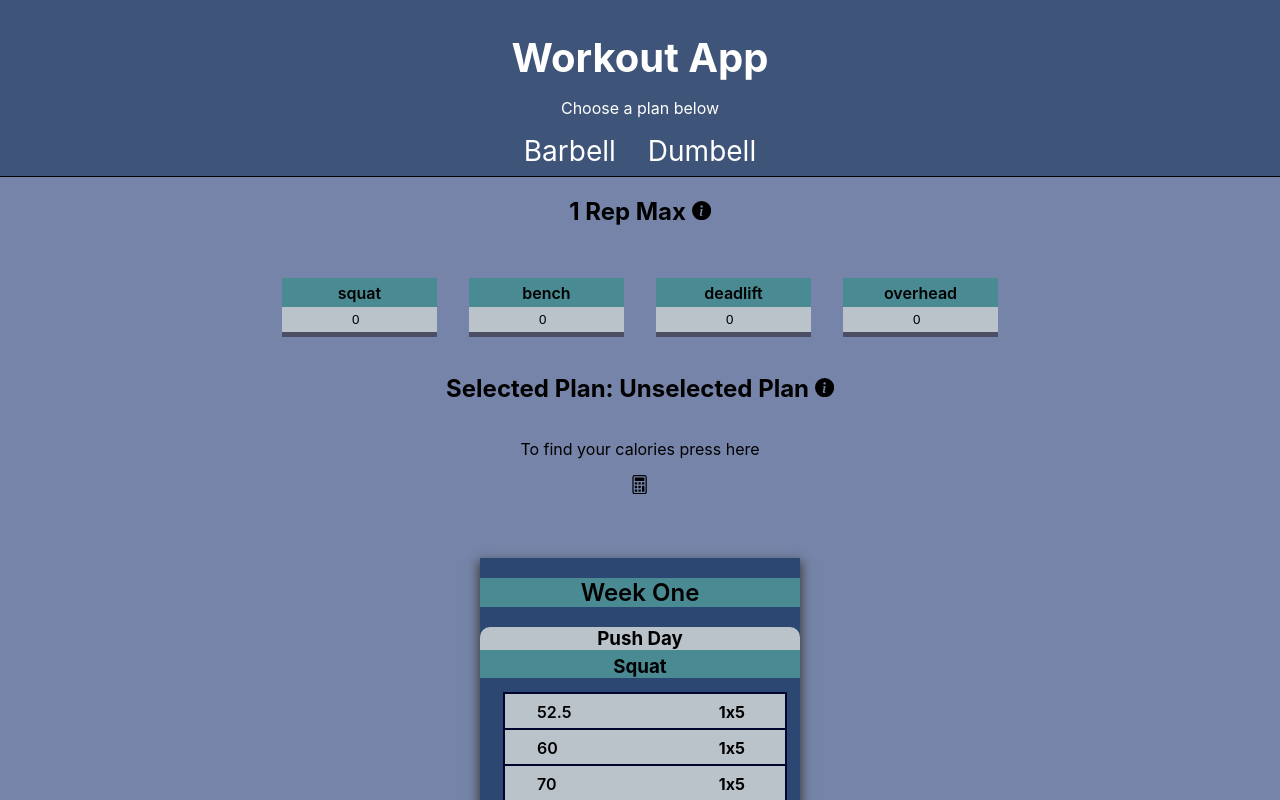
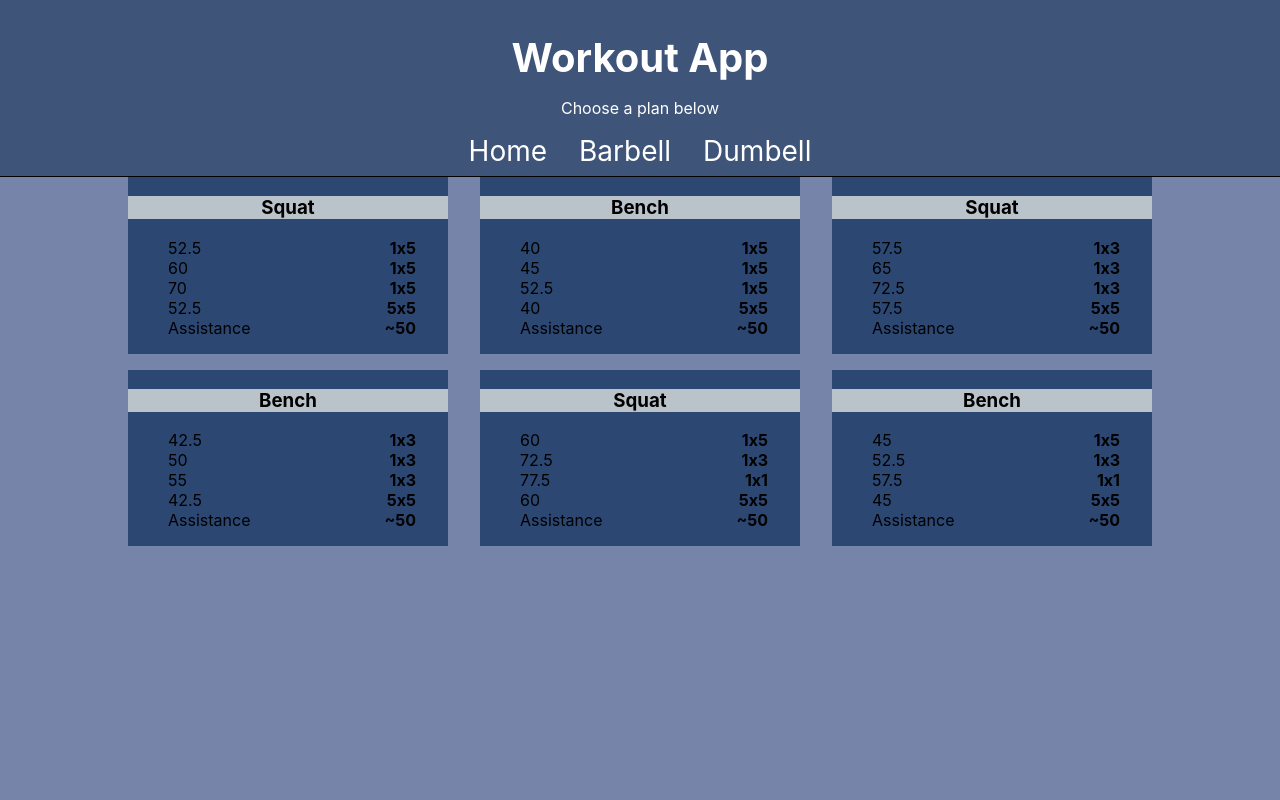
Before and after one commit to AroonSalotra/workout-app, a React (Create React App) app: page /workout-app/plan-1 in a window 1280 px wide. Shown: the top 800 px of the page. Built offline with nearby package versions, Linux system fonts and the light colour scheme.

Commit message:
add landing page

```diff
--- a/src/App.css
+++ b/src/App.css
@@ -34,8 +34,6 @@ html {
     height: 1rem;
 }
 
-.containerMain {}
-
 .navbar-container {
     background: var(--clr-main);
     background: #3f5479;
@@ -46,7 +44,7 @@ html {
     color: white;
 }
 
-.navbar-container > h1 {
+.navbar-container>h1 {
     font-size: 2.5rem;
 }
 
@@ -54,6 +52,65 @@ a:-webkit-any-link {
     text-decoration: none;
     color: inherit;
 }
+
+.wrapper-landing {
+    display: flex;
+    justify-content: center;
+    flex-wrap: wrap;
+    flex-direction: column;
+    align-items: center;
+    /* column-gap: 3rem; */
+}
+
+.wrapper-landing div {
+    /* width: 5rem;
+    height: 5rem; */
+}
+
+#barbell {
+    color: rgb(204, 143, 29);
+}
+
+#dumbell {
+    color: rgb(33, 167, 33);
+}
+
+#bodyweight {
+    color: rgb(223, 223, 77);
+}
+
+.landing-body {
+    font-size: 1.5rem;
+    position: absolute;
+    transform: translate(13rem, -20rem);
+    color: inherit;
+}
+
+.landing-title {
+    /* position: absolute;
+    transform: translate(13rem, -20rem); */
+    text-transform: capitalize;
+    border: 3px solid;
+    padding: 30px;
+    background: rgba(109, 106, 106, 0.596);
+    text-shadow: 1px 1px black;
+    /* font-size: 3rem; */
+    width: 20rem;
+}
+
+.landing-text {
+    font-weight: 700;
+}
+
+.landing-img {
+    width: 600px;
+    width: 70vw;
+    height: 600px;
+    object-fit: cover;
+}
+
+
+
 
 .navbar-links {
     display: flex;
@@ -66,6 +123,11 @@ a:-webkit-any-link {
 
 link {
     text-decoration: none;
+}
+
+.img-lifting {
+    width: 200px;
+    height: auto;
 }
 
 .link-hover {
@@ -85,27 +147,6 @@ link {
 #link-two {
     transform: translate(3.6rem, 2.5rem);
     width: 7rem;
-}
-
-.containerWeek {
-    margin-top: 5rem;
-    /* border: 3px solid black; */
-    display: grid;
-    justify-content: center;
-    align-items: center;
-    grid-template-columns: repeat(3, 25rem);
-}
-
-.trainingDay {
-    background: var(--clr-main);
-}
-
-.subTitle {
-    background: var(--clr-a);
-    /* border-bottom: 2px solid var(--clr-c); */
-    /* padding-left: 6.5rem; */
-    text-align: center;
-    font-weight: 600;
 }
 
 .subTitle2 {
@@ -132,17 +173,6 @@ link {
 
 .indicator:hover {}
 
-.trainingDay h3 {
-    margin: auto;
-    /* padding-left: 1rem; */
-    text-align: center;
-}
-
-.containerWeek h3 {
-    background: var(--clr-a);
-    /* border-bottom-left-radius: var(--px-5); */
-}
-
 .bg-col {
     background: var(--clr-a);
     text-align: center;
@@ -156,11 +186,7 @@ link {
     display: flex;
     justify-content: center;
     align-items: center;
-    /* gap: 2rem; */
     column-gap: 2rem;
-    /* text-align: left; */
-    /* padding-top: 3rem; */
-    /* border: 3px solid red; */
 }
 
 .trainingMax input {
@@ -172,27 +198,6 @@ link {
     justify-content: center;
     gap: 5rem;
     padding-top: 5rem;
-}
-
-.trainingWeek {
-    background: var(--clr-main);
-    box-shadow: 0 5px 10px 2px rgb(65, 63, 63);
-    width: 20rem;
-    text-align: left;
-    /* border-left: 20px solid var(--clr-b); */
-    /* border-radius: 10px; */
-    transform: translateY(-20px);
-}
-
-.trainingWeek li {
-    list-style: none;
-    font-weight: 600;
-    transform: translateX(-15px);
-    padding: .5rem;
-    background: var(--clr-highlight);
-    outline: 2px solid rgb(1, 4, 44);
-    padding-left: 2rem;
-    cursor: pointer;
 }
 
 .select-container {
@@ -215,13 +220,32 @@ link {
     background: var(--clr-bg);
 }
 
-.list {
+.containerContent {
+    /* display: flex; */
+    flex-direction: column;
+}
+
+.subtitle {
+    text-transform: capitalize;
+    background: var(--clr-highlight);
+    /* height: fit-content; */
+}
+
+.program {
     background: var(--clr-main);
 }
 
-.containerContent {
-    display: flex;
-    flex-direction: column;
+.wrapper-plan-a {
+    display: grid;
+    grid-template-columns: repeat(3, 25%);
+    justify-content: center;
+    column-gap: 2rem;
+    row-gap: 1rem;
+}
+
+.wrapper-plan-a li {
+    list-style: none;
+    text-align: left;
 }
 
 .rep {
@@ -234,11 +258,6 @@ link {
     cursor: pointer;
 }
 
-.rep-static {
-    /* background: var(--clr-highlight); */
-
-}
-
 .rep:hover {
     background: var(--clr-bg);
 }
@@ -248,7 +267,6 @@ link {
     /* text-align: left; */
     float: right;
     padding-right: 2rem;
-    background: var(--clr-d);
 }
 
 .info {
@@ -257,11 +275,6 @@ link {
 }
 
 .link {
-    /* font-weight: 600;
-    color: rgb(94, 27, 94);
-    cursor: pointer;
-    user-select: none; */
-
     text-decoration: none;
     font-weight: 700;
 }
@@ -373,20 +386,14 @@ link {
     row-gap: .5rem;
 }
 
-
-.calculator input[type="radio"] {}
-
 #calories {
     display: flex;
     justify-content: center;
     flex-wrap: wrap;
     padding-top: 30px;
-    /* gap: 50px; */
     column-gap: 50px;
     font-weight: 600;
     font-size: 1rem;
-
-    /* border: 3px solid wheat; */
 }
 
 
@@ -395,10 +402,7 @@ link {
 }
 
 .caloriesInfo {
-    /* width: 2rem; */
     text-align: center;
-    /* width: 15rem; */
-    /* white-space: pre; */
     flex: 0 1 100%;
     padding: 10px;
     transform: translateY(-50px);
@@ -422,9 +426,6 @@ link {
 
 .icon-m {
     font-size: 1.2rem;
-    /* background: var(--clr-highlight); */
-    /* color: var(--clr-main); */
-    /* z-index: 10;/ */
     cursor: pointer;
 }
 
@@ -474,15 +475,8 @@ link {
     background: var(--clr-highlight);
 }
 
-.liftType {
-    display: flex;
-    justify-content: center;
-}
-
 .placeholder {
     color: rgb(46, 43, 43);
     font-style: italic;
     font-size: .9rem;
 }
-
-/* .icon-m:active+.info-link {} */
--- a/src/App.js
+++ b/src/App.js
@@ -55,9 +55,51 @@ function App() {
     <BrowserRouter>
       <div className="App">
 
-        <Navbar setValue={setValue} value={value} plan={plan} setPlan={setPlan} />
+        {/* <Navbar setValue={setValue} value={value} plan={plan} setPlan={setPlan} /> */}
 
-        <TrainingMaxDisplay
+
+
+        <Routes>
+          <Route exact path="/workout-app/home"
+            element={<>
+              <Navbar setValue={setValue} value={value} plan={plan} setPlan={setPlan} />
+              <Landing round={roundNum} />
+            </>}
+          >
+          </Route>
+
+          <Route exact path="/workout-app/plan-1" element={
+            <>
+              <Navbar setValue={setValue} value={value} plan={plan} setPlan={setPlan} />
+              <Main
+                round={roundNum}
+                liftAmount={liftAmount}
+                setLiftAmount={setLiftAmount}
+              />
+
+            </>
+
+          }>
+          </Route>
+
+          <Route exact path="/workout-app/plan-2" element={
+            <>
+              <Navbar setValue={setValue} value={value} plan={plan} setPlan={setPlan} />
+              <PlanTwoDisplay
+                quat={squat}
+                deadlift={deadlift}
+                bench={bench}
+                overhead={overhead}
+                liftAmount={liftAmount}
+                setLiftAmount={setLiftAmount}
+                round={roundNum} />
+
+            </>
+          }>
+          </Route>
+        </Routes>
+
+        {/* <TrainingMaxDisplay
           liftAmount={liftAmount} setLiftAmount={setLiftAmount}
         />
 
@@ -65,40 +107,14 @@ function App() {
           plan={plan} display={display} setDisplay={setDisplay} />
 
         <Calculator
-          display={display} opacity={opacity} />
-
-        <Routes>
-          <Route exact path="/workout-app/home"
-            element={<>
-              <Landing round={roundNum} />
-            </>}
-          >
-          </Route>
-
-          <Route exact path="/workout-app/plan-1" element={<Main
-            round={roundNum}
-            liftAmount={liftAmount}
-            setLiftAmount={setLiftAmount}
-          />}>
-          </Route>
-
-          <Route exact path="/workout-app/plan-2" element={<PlanTwoDisplay
-            quat={squat}
-            deadlift={deadlift}
-            bench={bench}
-            overhead={overhead}
-            liftAmount={liftAmount}
-            setLiftAmount={setLiftAmount}
-            round={roundNum} />}>
-          </Route>
-        </Routes>
+          display={display} opacity={opacity} /> */}
         {/* <Info display={display} setDisplay={setDisplay} /> */}
-        <DebugComponent
+        {/* <DebugComponent
           liftAmount={liftAmount}
           setLiftAmount={setLiftAmount}
           testState={testState}
           setTestState={setTestState}
-        />
+        /> */}
       </div>
     </BrowserRouter>
   );
--- a/src/Landing.jsx
+++ b/src/Landing.jsx
@@ -1,10 +1,49 @@
+import { Link } from "react-router-dom";
+
 const Landing = (props) => {
 
+    const DATA = [
+        {
+            name: "barbell",
+            imgUrl: "https://images.unsplash.com/photo-1517836357463-d25dfeac3438?ixlib=rb-1.2.1&ixid=MnwxMjA3fDB8MHxwaG90by1wYWdlfHx8fGVufDB8fHx8&auto=format&fit=crop&w=1470&q=80",
+            redirect: "/workout-app/plan-1",
+            text: "3 Day week program utilising the progressive overload method"
+        },
+        {
+            name: "dumbell",
+            imgUrl: "https://images.unsplash.com/photo-1609899517237-77d357b047cf?ixlib=rb-1.2.1&ixid=MnwxMjA3fDB8MHxwaG90by1wYWdlfHx8fGVufDB8fHx8&auto=format&fit=crop&w=774&q=80",
+            redirect: "/workout-app/plan-2",
+            text: "5 Day program, push - pull - legs"
+        },
+        {
+            name: "bodyweight",
+            imgUrl: "https://images.unsplash.com/photo-1626444231642-6bd985bca16a?ixlib=rb-1.2.1&ixid=MnwxMjA3fDB8MHxwaG90by1wYWdlfHx8fGVufDB8fHx8&auto=format&fit=crop&w=1469&q=80",
+            redirect: "/workout-app/plan-1",
+            text: "Convenient exercises for home or outdoor use"
+
+        }
+    ]
 
     return (
-        <div>
-            <h1>Hello!</h1>
-        </div>
+        <>
+            <h1>Choose your plan</h1>
+            <div className="wrapper-landing">
+                {DATA.map(({ name, imgUrl, redirect, text }) => {
+                    return <Link to={redirect}
+                        key={name} >
+                        <img src={imgUrl}
+                            className="landing-img"
+                            alt="" />
+                        <div className="landing-body"
+                            id={name}>
+                            <h2 className="landing-title">
+                                {name} Routine</h2>
+                            <p className="landing-text">{text}</p>
+                        </div>
+                    </Link>
+                })}
+            </div>
+        </>
     );
 }
 
--- a/src/Main.jsx
+++ b/src/Main.jsx
@@ -10,40 +10,58 @@ import PlanTwo from "./PlanTwo";
 const Main = (props) => {
     const { liftAmount, setLiftAmount, round } = props;
 
+    const PROGRAM = [
+        {
+            args: [0.65, 0.75, 0.85],
+            operand: "squat",
+            week: 1
+        },
+        {
+            args: [0.65, 0.75, 0.85],
+            operand: "bench",
+            week: 1
+        },
+        {
+            args: [0.70, 0.80, 0.90],
+            operand: "squat",
+            week: 2
+        },
+        {
+            args: [0.70, 0.80, 0.90],
+            operand: "bench",
+            week: 2
+        },
+        {
+            args: [0.75, 0.88, 0.95],
+            operand: "squat",
+            week: 3
+        },
+        {
+            args: [0.75, 0.85, 0.95],
+            operand: "bench",
+            week: 3
+        },
+    ]
+
     return (
-        <div className="containerMain">
-            <div className="containerWeek">
-                <div className="trainingWeek">
-                    <h2 className="subTitle">Week One</h2>
-                    <div className="trainingDay">
-                        <h3 className="subTitle2">Push Day </h3>
-                        <h3 className="liftType">Squat  </h3>
-
+        <>
+            {/* <div className="wrapper-plan-a"> */}
+            <div className="wrapper-plan-a">
+                {PROGRAM.map(({ args, operand, week }) => {
+                    return <div className="program"
+                        key={`${operand} ${week}`}>
+                        <h3 className="subtitle">{operand}</h3>
                         <PlanOne
-                            args={[0.65, 0.75, 0.85]}
-                            operand={liftAmount.squat}
-                            week={1}
-                            round={round} />
-
-                        <h3>Bench</h3>
-
-                        <PlanOne
-                            args={[0.65, 0.75, 0.85]}
-                            operand={liftAmount.bench}
-                            week={1}
-                            round={round} />
+                            args={args}
+                            operand={liftAmount[operand]}
+                            round={round}
+                            week={week}
+                        />
                     </div>
-
-                    <div className="trainingDay">
-                        <h3 className="subTitle2">Pull Day</h3>
-                        <h3>Deadlift</h3>
-                        <PlanOne args={[0.65, 0.75, 0.85]} operand={props.deadlift} week={1} round={props.round} />
-                        <h3>Overhead</h3>
-                        <PlanOne args={[0.65, 0.75, 0.85]} operand={props.overhead} week={1} round={props.round} />
-                    </div>
-                </div>
+                })}
             </div>
-        </div>
+            {/* </div> */}
+        </>
     );
 
 }
--- a/src/Navbar.jsx
+++ b/src/Navbar.jsx
@@ -8,6 +8,7 @@ const Navbar = (props) => {
     const [position, setPosition] = useState(null)
 
     const data = [
+        { text: "Home", redirect: "/workout-app/home", id: 3 },
         { text: "Barbell", redirect: "/workout-app/plan-1", id: 1 },
         { text: "Dumbell", redirect: "/workout-app/plan-2", id: 2 },
     ]
@@ -35,7 +36,7 @@ const Navbar = (props) => {
                         return <Link to={redirect} key={id} id={text}
                             onClick={(e) => handleClick(e)}>{text}</Link>
                     })}
-                    <div className={`link-hover ${display}`} id={position}></div>
+                    <div className={`link-hover ${display}`} id={position} />
                 </div>
             </nav>
             {/* <Dropdown handleClick={handleClick} plan={props.plan} setPlan={props.setPlan} /> */}
--- a/src/PlanTwoDisplay.jsx
+++ b/src/PlanTwoDisplay.jsx
@@ -1,17 +1,29 @@
 import PlanTwo from "./PlanTwo";
 
 const PlanTwoDisplay = (props) => {
+    const { liftAmount, round } = props
+
+    const PROGRAM = [
+        {
+            day: "A"
+        },
+        {
+            day: "B"
+        }
+    ]
+
     return (
-        <div className="plan-two-container">
-            <div className="trainingWeek">
-                <h2 className="subTitle">Split One</h2>
-                <PlanTwo day="A" squat={props.squat} deadlift={props.deadlift} overhead={props.overhead} round={props.round} bench={props.bench} />
-            </div>
-
-            <div className="trainingWeek">
-                <h2 className="subTitle">Split Two</h2>
-                <PlanTwo day="B" squat={props.squat} deadlift={props.deadlift} overhead={props.overhead} round={props.round} bench={props.bench}/>
-            </div>
+        <div>
+            {PROGRAM.map(({ day }) => {
+                return <PlanTwo key={day}
+                    day={day}
+                    squat={liftAmount.squat}
+                    deadlift={liftAmount.deadlift}
+                    overhead={liftAmount.overhead}
+                    bench={liftAmount.bench}
+                    round={round}
+                />
+            })}
         </div>
     );
 }
--- a/src/TrainingMax.jsx
+++ b/src/TrainingMax.jsx
@@ -7,14 +7,12 @@ const TrainingMax = (props) => {
 
     const handleChange = (e) => {
         const stateClone = liftAmount;
-        // stateClone[title] = JSON.parse(e.target.value)
         stateClone[title] = (e.target.value)
-        // setLiftAmount(stateClone)
+        // Update State
         setLiftAmount({
             ...liftAmount,
             title: e.target.value
         })
-        // console.log(liftAmount)
         return setNumValue(e.target.value)
     }
 
```
